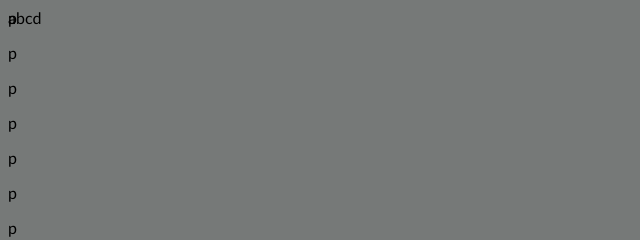
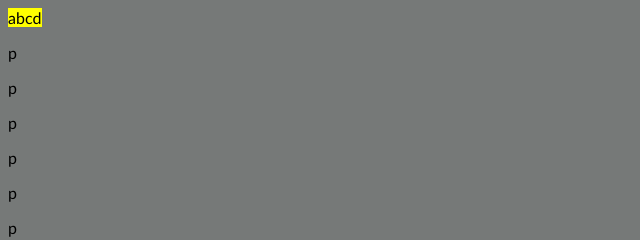
Before and after one commit to idkbruv/WebMarkup-Assessment_647634, a plain HTML site: page Index.html in a window 1280 px wide. Shown: the top 240 px of the page, 0-640 px from the left. Drawn offline with Linux system fonts and the light colour scheme.

Commit message:
Update stylesheet.css

```diff
--- a/css/stylesheet.css
+++ b/css/stylesheet.css
@@ -7,7 +7,7 @@
     list-style-type: none;
     margin: auto;
 	position: fixed;
-	background-color: #f;
+	background-color: #ffff00;
     padding: 0;
     overflow: hidden;
 }
```
